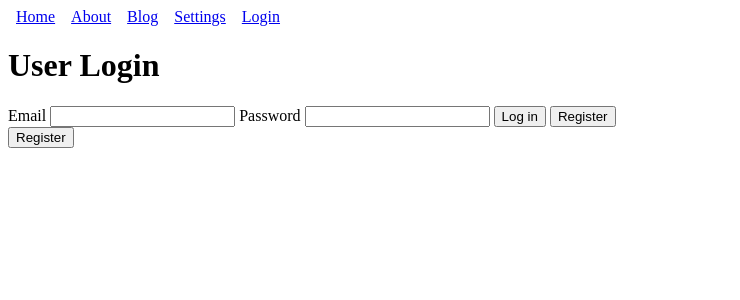
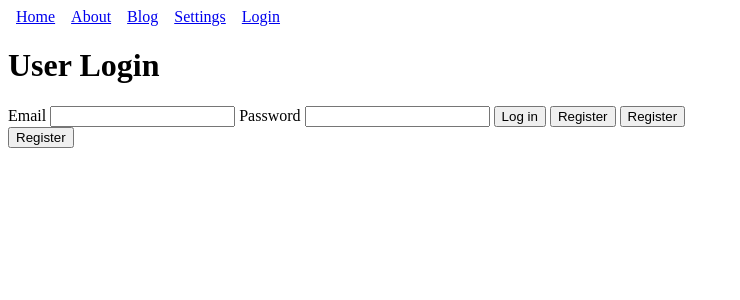
Before and after one commit to JackDiSalvatore/test-svelte-app, a SvelteKit app: page /login in a window 1280 px wide. Shown: the top 300 px of the page, without its empty margins (0-740 px from the left). Built offline with nearby package versions, Linux system fonts and the light colour scheme.

Commit message:
this also works
Signed-off-by: jackdisalvatore <jackp.disalvatore@gmail.com>

```diff
--- a/src/routes/login/+page.svelte
+++ b/src/routes/login/+page.svelte
@@ -22,6 +22,7 @@
 
 	<!-- Goes to `register` function in /login/+page.server.js -->
 	<button formaction="?/register">Register</button>
+	<button formaction="/login?/register">Register</button>
 </form>
 
 <!-- Alternative to `formaction` -->
```
